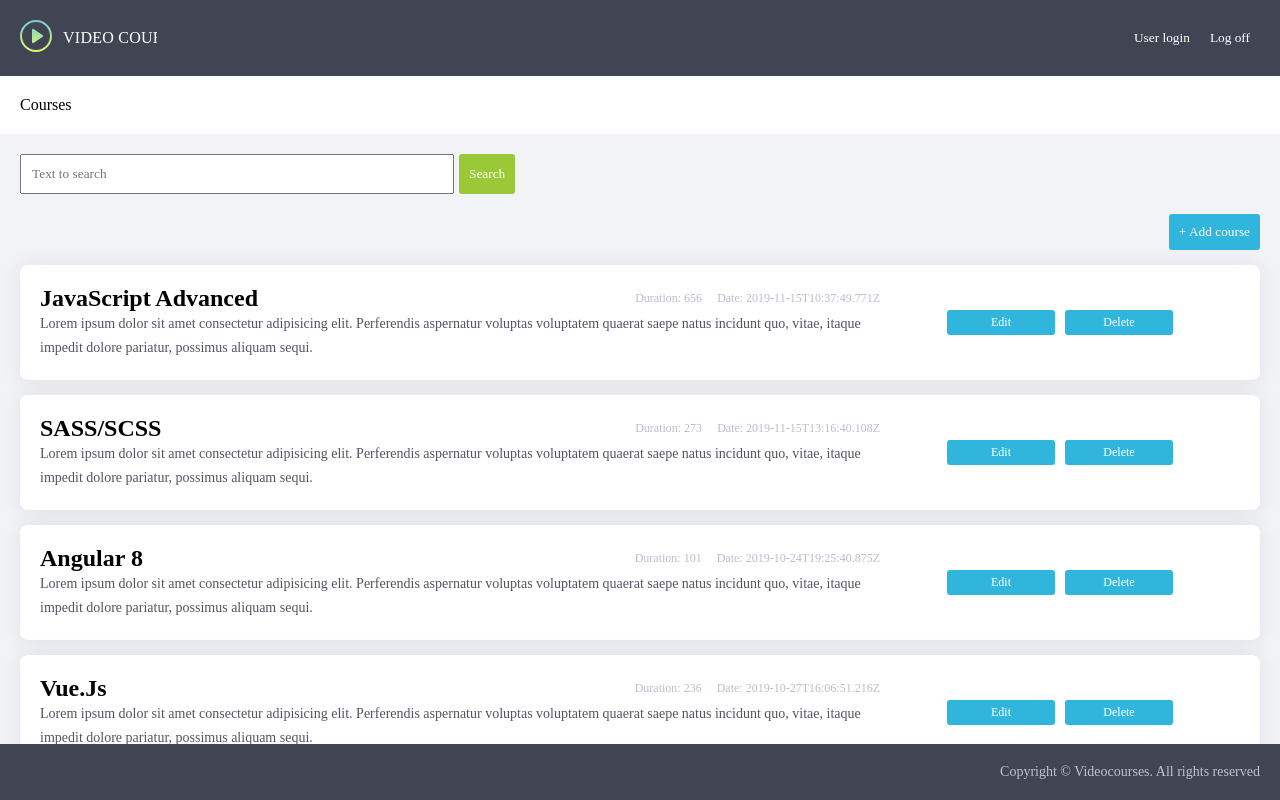
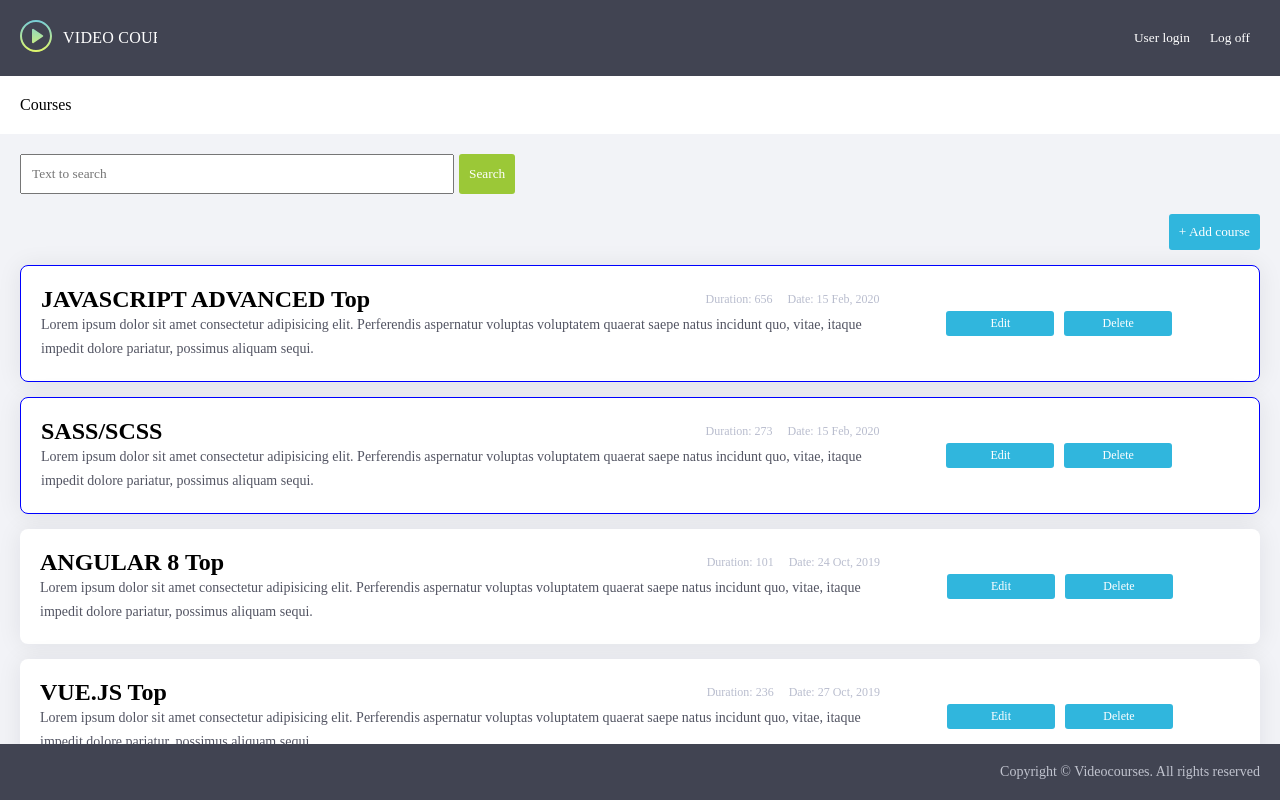
Before and after one commit to TopOleh/stud, an Angular app: page /home in a window 1280 px wide. Shown: the top 800 px of the page. Built offline with nearby package versions, Linux system fonts and the light colour scheme.

Commit message:
HW-03 Uppercase course title, set border color directive, date pipe

```diff
--- a/src/app/modules/courses/components/course-item/course-item.component.html
+++ b/src/app/modules/courses/components/course-item/course-item.component.html
@@ -1,10 +1,13 @@
 <article class="stud-course">
     <div class="stud-course__info">
         <header class="stud-course__header">
-        <h2 class="stud-course__title">{{course.title}}</h2>
+        <h2 class="stud-course__title">
+          {{course.title | uppercase}}
+          <span *ngIf="course.topRated">Top</span>
+        </h2>
             <div class="stud-course__parameters">
                 <time class="stud-course__duration">Duration: {{course.duration}}</time>
-                <time class="stud-course__date">Date: {{course.creationDate}}</time >
+                <time class="stud-course__date">Date: {{course.creationDate | date: "d MMM, y"}}</time >
             </div>
         </header>
         <p class="stud-course__description">{{course.description}}</p>
--- a/src/app/modules/courses/components/course-list/course-list.component.html
+++ b/src/app/modules/courses/components/course-list/course-list.component.html
@@ -2,8 +2,18 @@
     <div class="stud-courses__add">
         <button class="stud-courses__add-button">+ Add course</button>
     </div>
-    <app-course-item *ngFor="let course of courses" [course]="course" (deleteCourse)="onDelete($event)"></app-course-item>
+    <ng-container *ngIf="courses; else noCourseData">
+      <app-course-item
+      *ngFor="let course of courses"
+      [course]="course"
+      (deleteCourse)="onDelete($event)"
+      appFreshCourse
+      creationDate="{{course.creationDate}}"
+      ></app-course-item>
+    </ng-container>
     <div class="stud-courses__more">
-        <a href="#">LOAD MORE</a>
+      <a href="#">LOAD MORE</a>
     </div>
-</section>
+  </section>
+
+  <ng-template #noCourseData>No data. Feel free to add new couse</ng-template>
--- a/src/app/modules/courses/components/course-list/course-list.component.ts
+++ b/src/app/modules/courses/components/course-list/course-list.component.ts
@@ -10,7 +10,7 @@ const MOCK_DATA: Course[] = [
     duration: 656,
     // tslint:disable-next-line: max-line-length
     description: 'Lorem ipsum dolor sit amet consectetur adipisicing elit. Perferendis aspernatur voluptas voluptatem quaerat saepe natus incidunt quo, vitae, itaque impedit dolore pariatur, possimus aliquam sequi.',
-    creationDate: '2019-11-15T10:37:49.771Z'
+    creationDate: '2020-02-15T10:37:49.771Z'
   },
   {
     id: '5db5ab9688d1f5798bdae16e',
@@ -19,7 +19,7 @@ const MOCK_DATA: Course[] = [
     duration: 273,
     // tslint:disable-next-line: max-line-length
     description: 'Lorem ipsum dolor sit amet consectetur adipisicing elit. Perferendis aspernatur voluptas voluptatem quaerat saepe natus incidunt quo, vitae, itaque impedit dolore pariatur, possimus aliquam sequi.',
-    creationDate: '2019-11-15T13:16:40.108Z'
+    creationDate: '2020-02-15T13:16:40.108Z'
   },
   {
     id: '5db5ab96e35cdf81051d5d8d',
@@ -73,7 +73,7 @@ const MOCK_DATA: Course[] = [
     duration: 841,
     // tslint:disable-next-line: max-line-length
     description: 'Lorem ipsum dolor sit amet consectetur adipisicing elit. Perferendis aspernatur voluptas voluptatem quaerat saepe natus incidunt quo, vitae, itaque impedit dolore pariatur, possimus aliquam sequi.',
-    creationDate: '2019-11-07T11:08:03.663Z'
+    creationDate: '2020-11-07T11:08:03.663Z'
   },
   {
     id: '5db5ab963c703ee7ec7fb12b',
@@ -91,7 +91,7 @@ const MOCK_DATA: Course[] = [
     duration: 273,
     // tslint:disable-next-line: max-line-length
     description: 'Lorem ipsum dolor sit amet consectetur adipisicing elit. Perferendis aspernatur voluptas voluptatem quaerat saepe natus incidunt quo, vitae, itaque impedit dolore pariatur, possimus aliquam sequi.',
-    creationDate: '2019-11-15T13:16:40.108Z'
+    creationDate: '2020-11-15T13:16:40.108Z'
   }
 ];
 
--- a/src/app/modules/courses/course.module.ts
+++ b/src/app/modules/courses/course.module.ts
@@ -2,10 +2,11 @@ import { NgModule } from '@angular/core';
 import { CommonModule } from '@angular/common';
 
 import { CourseListComponent, CourseItemComponent } from './components';
+import { FreshCourseDirective } from './directives/fresh-course.directive';
 
 
 @NgModule({
-  declarations: [CourseListComponent, CourseItemComponent],
+  declarations: [CourseListComponent, CourseItemComponent, FreshCourseDirective],
   imports: [
     CommonModule
   ],
--- /dev/null
+++ b/src/app/modules/courses/directives/fresh-course.directive.ts
@@ -0,0 +1,31 @@
+import { Directive, ElementRef, Renderer2, Input, OnChanges } from '@angular/core';
+
+@Directive({
+  selector: '[appFreshCourse]'
+})
+export class FreshCourseDirective implements OnChanges {
+
+  @Input() private creationDate: string;
+
+  private borderColor = 'none';
+
+  constructor(private elRef: ElementRef, private renderer: Renderer2) {}
+
+  ngOnChanges() {
+    this.setBorderColor();
+  }
+
+  setBorderColor() {
+    const currentDate: number = Date.now();
+    const creationDate: number = new Date(this.creationDate).getTime();
+    const twoWeeks: number = new Date( +new Date() - 12096e5).getTime();
+
+    if (creationDate < currentDate && creationDate >= twoWeeks) {
+      this.renderer.setStyle(this.elRef.nativeElement.firstChild, 'border', '1px solid green');
+      this.borderColor = 'green';
+    } else if (creationDate > currentDate) {
+      this.borderColor = 'blue';
+    }
+    this.renderer.setStyle(this.elRef.nativeElement.firstChild, 'border', `1px solid ${this.borderColor}`);
+  }
+}
```
Also changed, not shown: 1 other file (tests, documents, lock files or other folders).
